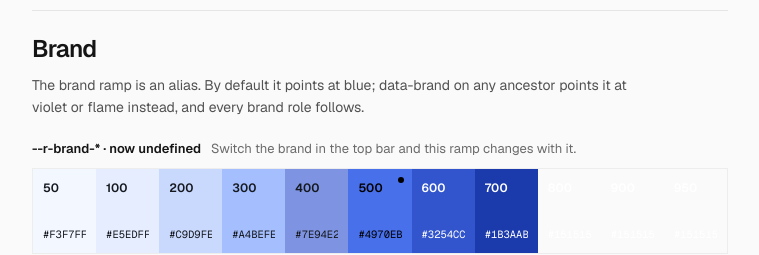
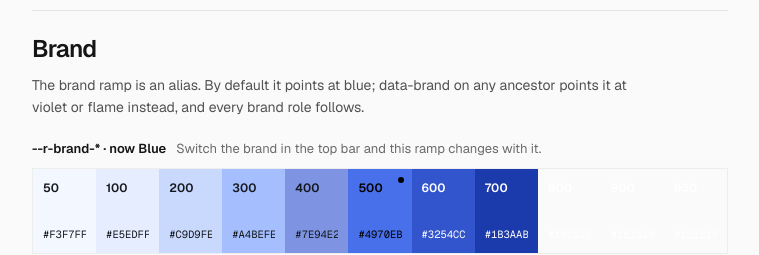
Before and after one commit to 21strive/rapi, a Vue app: page /#/foundations/colour in a window 1280 px wide. Shown: the part 1840-2095 px from the top of the page, without its empty margins (264-1023 px from the left). Built offline with nearby package versions, Linux system fonts and the light colour scheme.

Commit message:
Keep the old Colour page compiling until it is rewritten (2)

```diff
--- a/src/docs/pages/ColourPage.vue
+++ b/src/docs/pages/ColourPage.vue
@@ -273,7 +273,7 @@ const toneCss = `.my-pill {
     >
       <ColorRamp
         :steps="ramp('brand')"
-        :title="`--r-brand-* · now ${brandNames[brand]}`"
+        :title="`--r-brand-* · now ${brandNames.blue}`"
         note="Switch the brand in the top bar and this ramp changes with it."
         highlight="--r-brand-500"
       />
```
